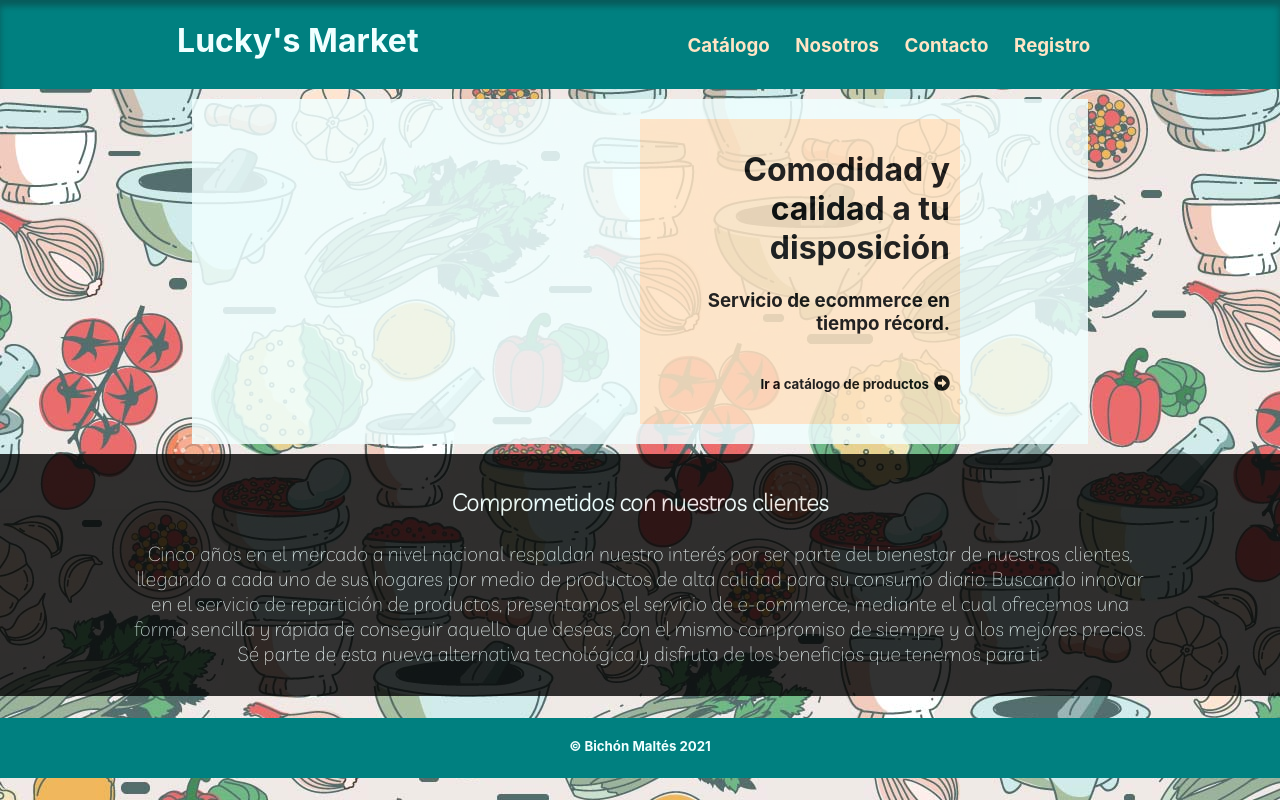
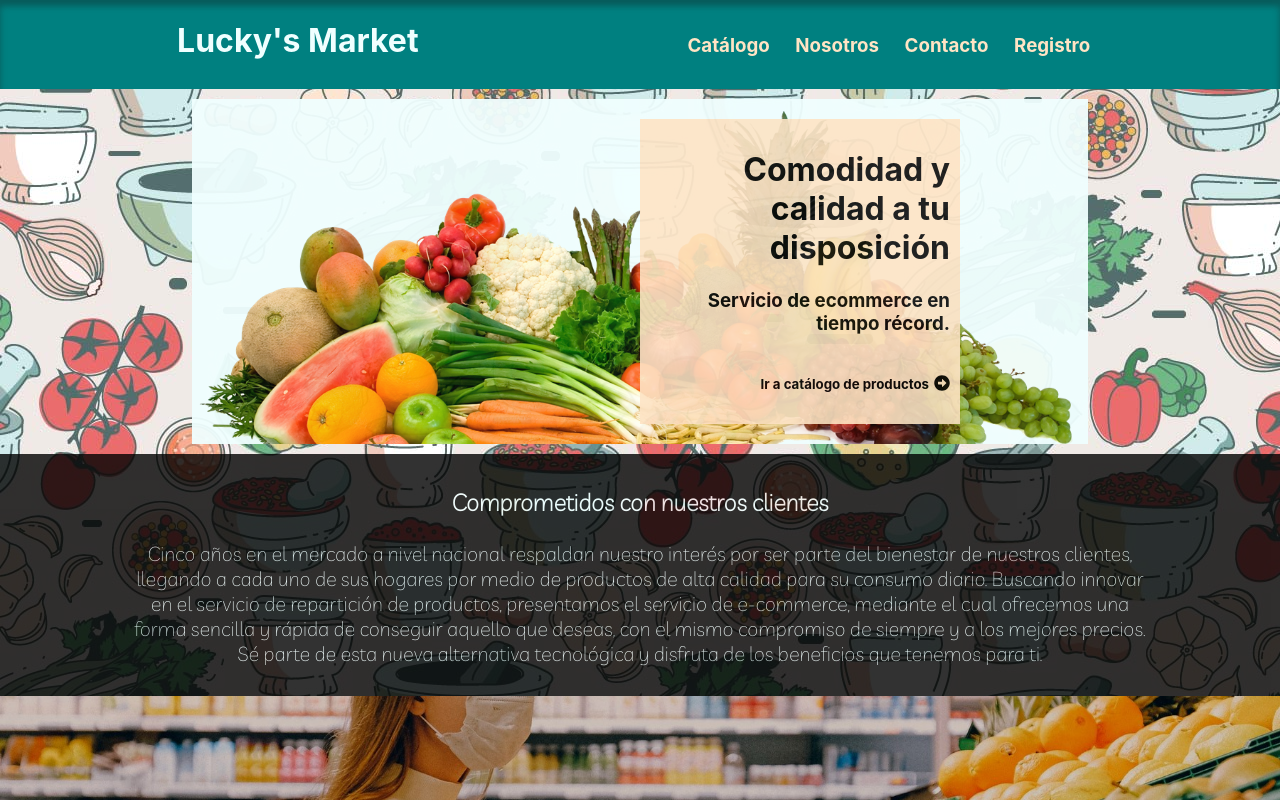
Before and after one commit to andme98/lucky-s-market, a React (Create React App) app: page / in a window 1280 px wide. Shown: the top 800 px of the page. Built offline with nearby package versions, Linux system fonts and the light colour scheme.

Commit message:
adding bg-image at presentation card..

```diff
--- a/src/App.tsx
+++ b/src/App.tsx
@@ -40,7 +40,7 @@ function App() {
           </Route>
 
           <Route path="/">
-            <MainPage />
+            <AboutUs />
           </Route>
         </Switch>
 
--- a/src/components/Presentation.tsx
+++ b/src/components/Presentation.tsx
@@ -1,11 +1,12 @@
 import React from 'react'
 import { FontAwesomeIcon } from '@fortawesome/react-fontawesome'
 import { faArrowAltCircleRight } from '@fortawesome/free-solid-svg-icons'
+import { url } from 'inspector'
 
 const Presentation = () => {
     return (
         <div>
-            <div className="card" style={{paddingTop:'20px', paddingBottom:'20px'}}>
+            <div className="card" style={{paddingTop:'20px', paddingBottom:'20px',}}>
                 <div className="text-card">
                     <h1 className="h1-card">Comodidad y calidad a tu disposición</h1>
                     <h3 className="h3-card">Servicio de ecommerce en tiempo récord.</h3>
--- a/src/index.css
+++ b/src/index.css
@@ -16,12 +16,14 @@ code {
 }
 
 .card {
+  background-image: url('vegetables-group-two.png');
+  background-size: cover;
   background-color: azure;
   margin-bottom: 10px;
   margin-left: 15%;
   margin-right: 15%;
   margin-top: 10px;
-  opacity: 0.85;
+  opacity: 0.95;
 }
 
 .card-catalogue {
@@ -43,7 +45,7 @@ code {
   background-color: bisque;
   width: 300px;
   max-width: 500px;
-  opacity: 1;
+  opacity: 0.9;
   padding:10px;
   margin-left: 50%;
   margin-right: 20%;
@@ -139,7 +141,7 @@ code {
   height: 500px;
 }
 
-@media (max-width: 900px) {
+@media (max-width: 950px) {
 
 
   h1 {
@@ -162,7 +164,7 @@ code {
     background-color: bisque;
     width: 150px;
     max-width: 500px;
-    opacity: 1;
+    opacity: 0.9;
     padding:10px;
     margin-left: 50%;
     margin-right: 20%;
```
Also changed, not shown: src/vegetables-group-two.png (added), 1 other file (tests, documents, lock files or other folders).
